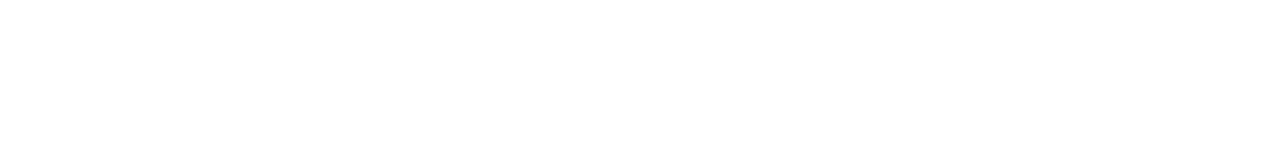
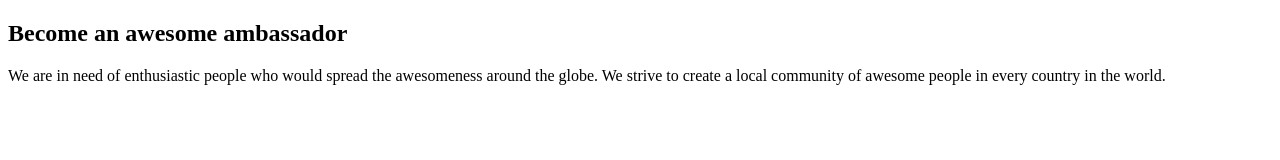
Before and after one commit to cyclopicdog/awesomeness, a plain HTML site: page index.html in a window 1280 px wide. Drawn offline with Linux system fonts and the light colour scheme.

Commit message:
added section to index.html

```diff
--- a/index.html
+++ b/index.html
@@ -6,5 +6,16 @@
     <meta name="viewport" content="width=device-width, initial-scale=1.0" />
     <title>Awesomeness</title>
   </head>
-  <body></body>
+  <body>
+
+    <section class="section">
+      <h2>Become an awesome ambassador</h2>
+      <p>We are in need of enthusiastic people who would spread the awesomeness around the globe. We strive to create a local community of awesome people in every country in the world.</p>
+</section>
+
+
+
+    </section>
+
+  </body>
 </html>
```
